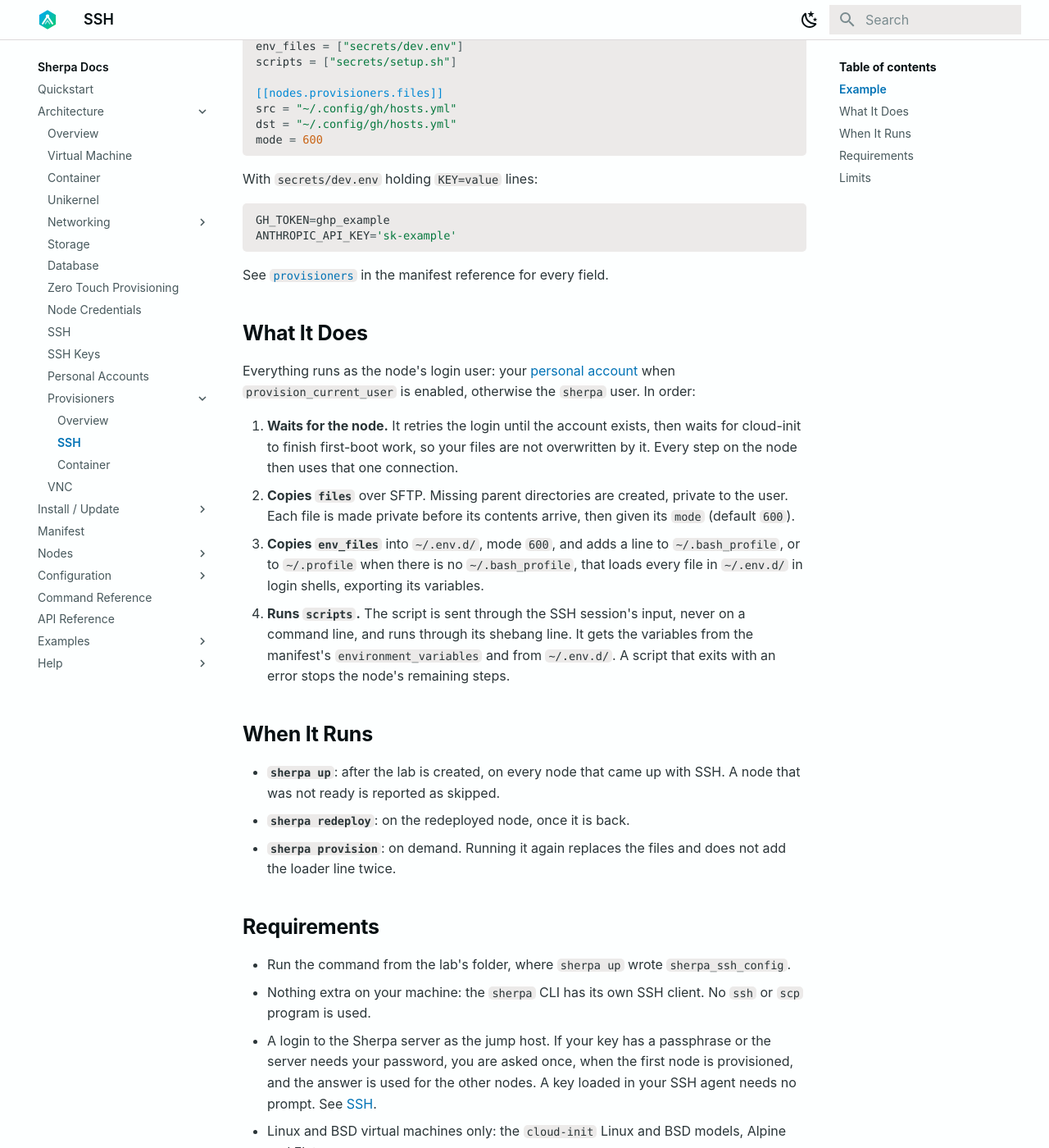
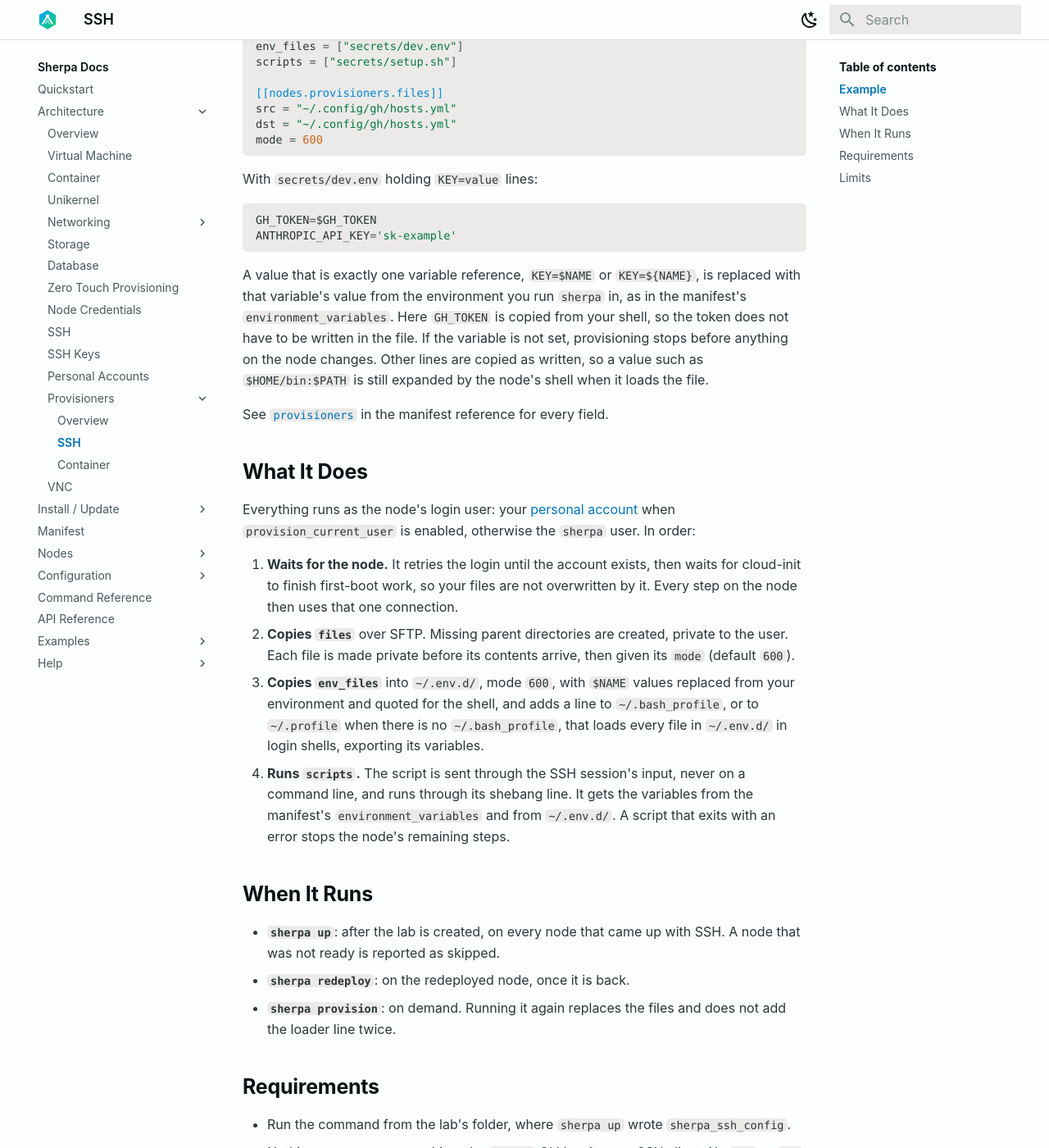
Before and after one commit to bwks/sherpa-docs, an MkDocs documentation site: the page built from docs/architecture/provisioners/ssh.md, in a window 1280 px wide and 1400 px high, scrolled down 509 px. Shown: the whole window at 82% size. Built offline with MkDocs 1.6.1 and Material for MkDocs 9.7.7, drawn with Linux system fonts in a browser that asks for light colours.

Commit message:
docs: env file values of $NAME come from your environment [skip ci]
The SSH provisioner page and the manifest reference say that a value of
exactly $NAME or ${NAME} in an env file is replaced with that variable
from the environment sherpa runs in, that an unset variable stops
provisioning before the node changes, and that other lines are copied
as written.

Co-Authored-By: Claude Opus 5.5 <noreply@anthropic.com>

````diff
--- a/docs/architecture/provisioners/ssh.md
+++ b/docs/architecture/provisioners/ssh.md
@@ -29,9 +29,16 @@ mode = 600
 With `secrets/dev.env` holding `KEY=value` lines:
 
 ```sh
-GH_TOKEN=ghp_example
+GH_TOKEN=$GH_TOKEN
 ANTHROPIC_API_KEY='sk-example'
 ```
+
+A value that is exactly one variable reference, `KEY=$NAME` or `KEY=${NAME}`, is replaced with
+that variable's value from the environment you run `sherpa` in, as in the manifest's
+`environment_variables`. Here `GH_TOKEN` is copied from your shell, so the token does not have
+to be written in the file. If the variable is not set, provisioning stops before anything on
+the node changes. Other lines are copied as written, so a value such as `$HOME/bin:$PATH` is
+still expanded by the node's shell when it loads the file.
 
 See [`provisioners`](../../manifest.md#provisioners-listobject) in the manifest reference for
 every field.
@@ -46,7 +53,8 @@ Everything runs as the node's login user: your [personal account](../personal-ac
    on the node then uses that one connection.
 2. **Copies `files`** over SFTP. Missing parent directories are created, private to the user.
    Each file is made private before its contents arrive, then given its `mode` (default `600`).
-3. **Copies `env_files`** into `~/.env.d/`, mode `600`, and adds a line to `~/.bash_profile`, or
+3. **Copies `env_files`** into `~/.env.d/`, mode `600`, with `$NAME` values replaced from
+   your environment and quoted for the shell, and adds a line to `~/.bash_profile`, or
    to `~/.profile` when there is no `~/.bash_profile`, that loads every file in `~/.env.d/` in
    login shells, exporting its variables.
 4. **Runs `scripts`.** The script is sent through the SSH session's input, never on a command
````
Also changed, not shown: docs/manifest.md (+1 -1 lines).
